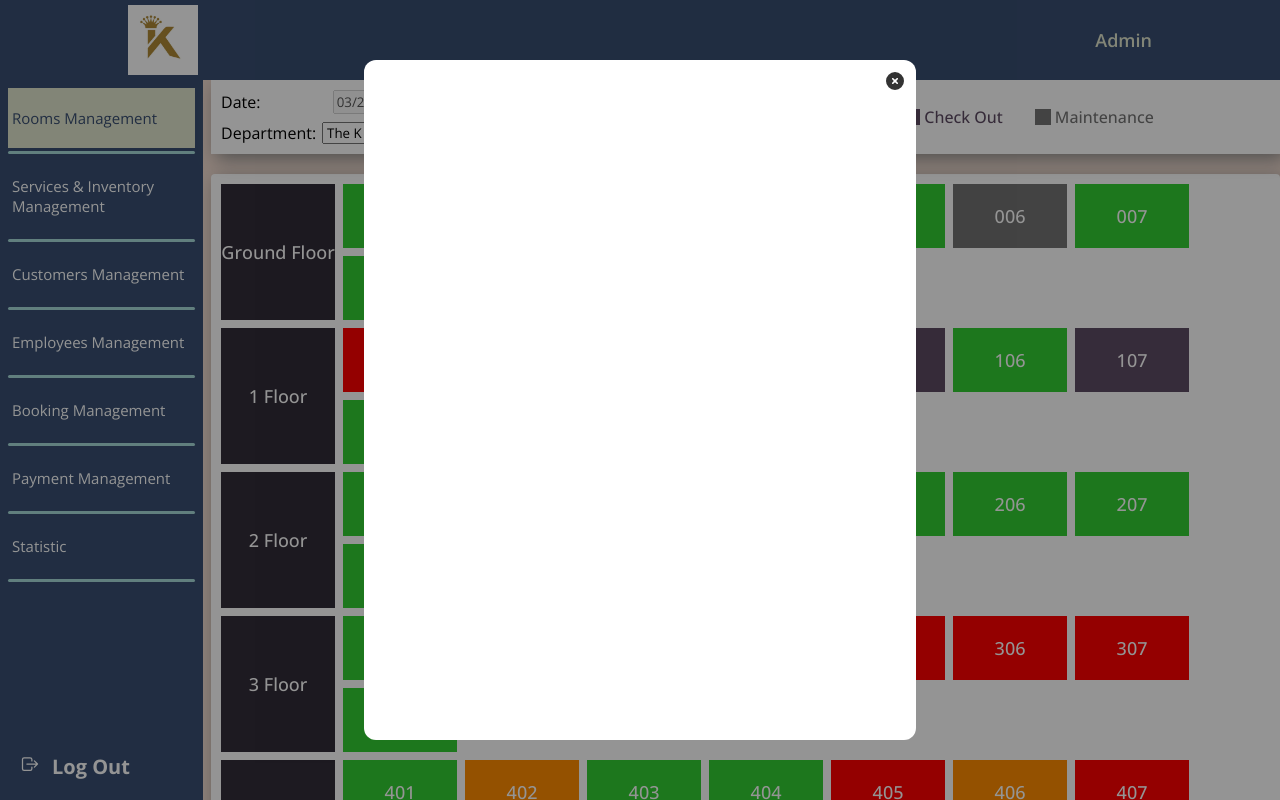
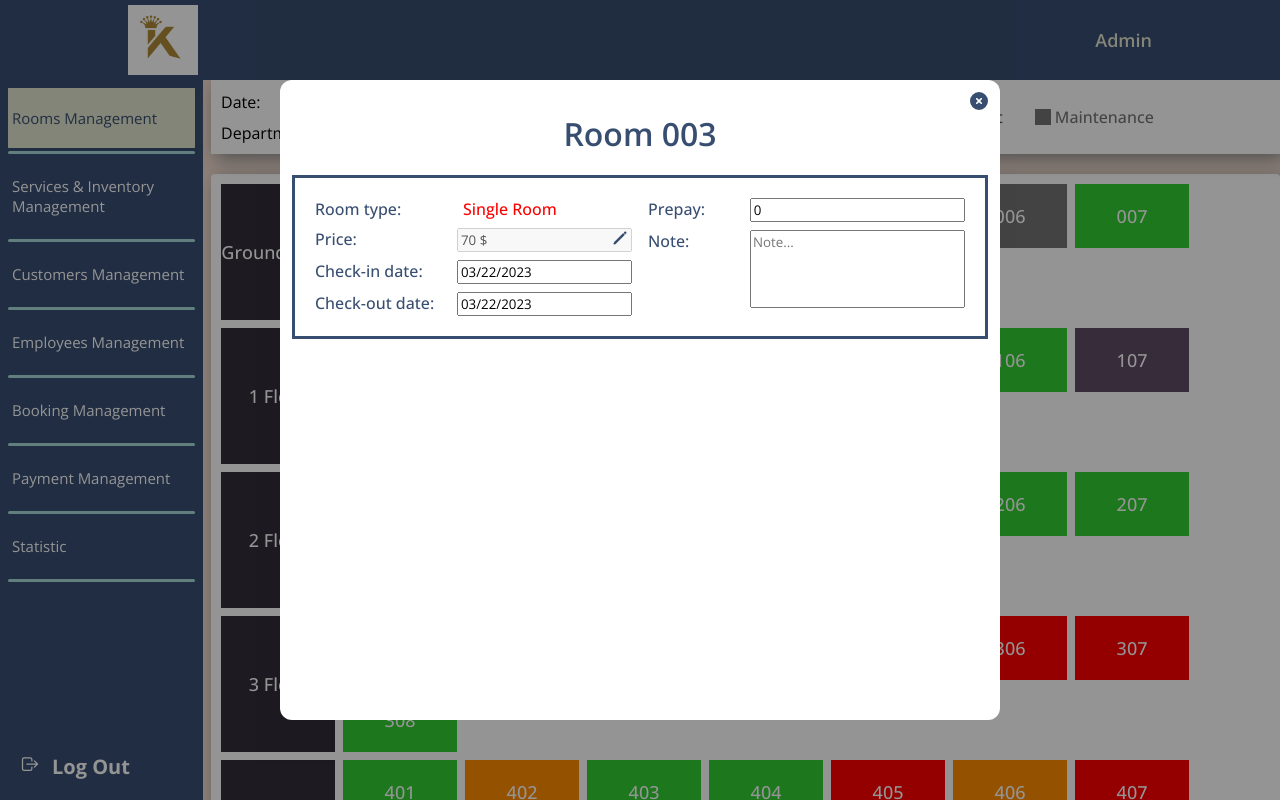
Before and after one commit to KyunGraphy/The-K-Hotel-System-Management, a React (Create React App) app in the folder client/: page /admin in a window 1280 px wide. Both pictures are taken after a click on the element "003". Shown: the top 800 px of the page. Built offline with nearby package versions, Linux system fonts and the light colour scheme.

Commit message:
Build RoomInfo Board | Setup Room Booking Form

```diff
--- a/client/src/pages/admin/roomsMana/RoomInfo.jsx
+++ b/client/src/pages/admin/roomsMana/RoomInfo.jsx
@@ -1,10 +1,17 @@
 import { FontAwesomeIcon } from "@fortawesome/react-fontawesome"
 import { faCircleXmark } from "@fortawesome/free-solid-svg-icons"
+import DatePicker from "react-datepicker";
+import "react-datepicker/dist/react-datepicker.css";
 
-import React, { useEffect } from 'react'
+import React, { useEffect, useState } from 'react'
 import './styles/roomInfo.css'
 
 const RoomInfo = ({ setOpenModal, roomModal }) => {
+  const [startDate, setStartDate] = useState(new Date());
+  const [endDate, setEndDate] = useState(new Date());
+  const [prePay, setPrePay] = useState(0);
+  const [note, setNote] = useState("");
+
   console.log(roomModal)
 
   useEffect(() => {
@@ -29,6 +36,61 @@ const RoomInfo = ({ setOpenModal, roomModal }) => {
           className="rClose"
           onClick={() => setOpenModal(false)}
         />
+        <div className="rTitleInfo">
+          Room {(roomModal.number < 10) ? roomModal.number.toString().padStart(3, '0') : roomModal.number}
+        </div>
+        <div className="rInfo">
+          <div className="rInfoLeft">
+            <div className="">
+              <label>Room type: </label>
+              <div style={{ color: 'red' }}>
+                {roomModal.type}
+              </div>
+            </div>
+            <div className="rInfoPrice">
+              <label>Price: </label>
+              <div>
+                <input className="rInfoData" value={`${roomModal.price} $`} readOnly disabled />
+                <div className="rPencil"><ion-icon name="pencil"></ion-icon></div>
+              </div>
+            </div>
+            <div className="">
+              <label>Check-in date: </label>
+              <div><DatePicker className="rInfoData" selected={startDate} onChange={(date) => setStartDate(date)} /></div>
+            </div>
+            <div className="">
+              <label>Check-out date: </label>
+              <div><DatePicker className="rInfoData" selected={endDate} onChange={(date) => setEndDate(date)} /></div>
+            </div>
+          </div>
+
+          <div className="rInfoRight">
+            <div className="">
+              <label>Prepay: </label>
+              <input
+                className="rInfoData"
+                type="number"
+                min="0"
+                step="10"
+                value={prePay}
+                onChange={(e) => setPrePay(e.target.value)}
+              />
+            </div>
+            <div className="">
+              <label>Note: </label>
+              <textarea
+                className="rInfoData"
+                style={{ resize: "none" }}
+                rows="4"
+                placeholder="Note..."
+                value={note}
+                onChange={(e) => setNote(e.target.value)}
+              />
+            </div>
+          </div>
+        </div>
+        <div className="customerInfo">
+        </div>
       </div>
     </div>
   )
--- a/client/src/pages/admin/roomsMana/styles/roomInfo.css
+++ b/client/src/pages/admin/roomsMana/styles/roomInfo.css
@@ -12,11 +12,12 @@
 }
 
 .roomInfo {
+  box-sizing: border-box;
   position: relative;
   background-color: white;
   height: 80vh;
-  width: 40vw;
-  padding: 20px;
+  width: 720px;
+  padding: 12px;
   border-radius: 12px;
 }
 
@@ -24,6 +25,57 @@
   position: absolute;
   top: 12px;
   right: 12px;
-  color: #333;
+  color: #384e71;
   cursor: pointer;
 }
+
+.rTitleInfo {
+  margin: 20px 0;
+  color: #384e71;
+  text-align: center;
+  font-size: 32px;
+  font-weight: 600;
+}
+
+.rInfo {
+  color: #384e71;
+  display: flex;
+  font-size: 16px;
+  padding: 12px;
+  border: 3px solid #384e71;
+}
+
+.rInfoLeft,
+.rInfoRight {
+  width: 50%;
+}
+
+.rInfoLeft > div,
+.rInfoRight > div {
+  display: flex;
+  gap: 0.5em;
+  margin: 0.5em;
+}
+
+.rInfoLeft > div > label,
+.rInfoRight > div > label {
+  width: 140px;
+}
+
+.rInfoPrice {
+  position: relative;
+}
+
+.rPencil {
+  position: absolute;
+  top: 50%;
+  right: 4px;
+  transform: translateY(-50%);
+  cursor: pointer;
+}
+
+.rInfoData {
+  box-sizing: border-box;
+  width: 100%;
+  outline: none;
+}
```
